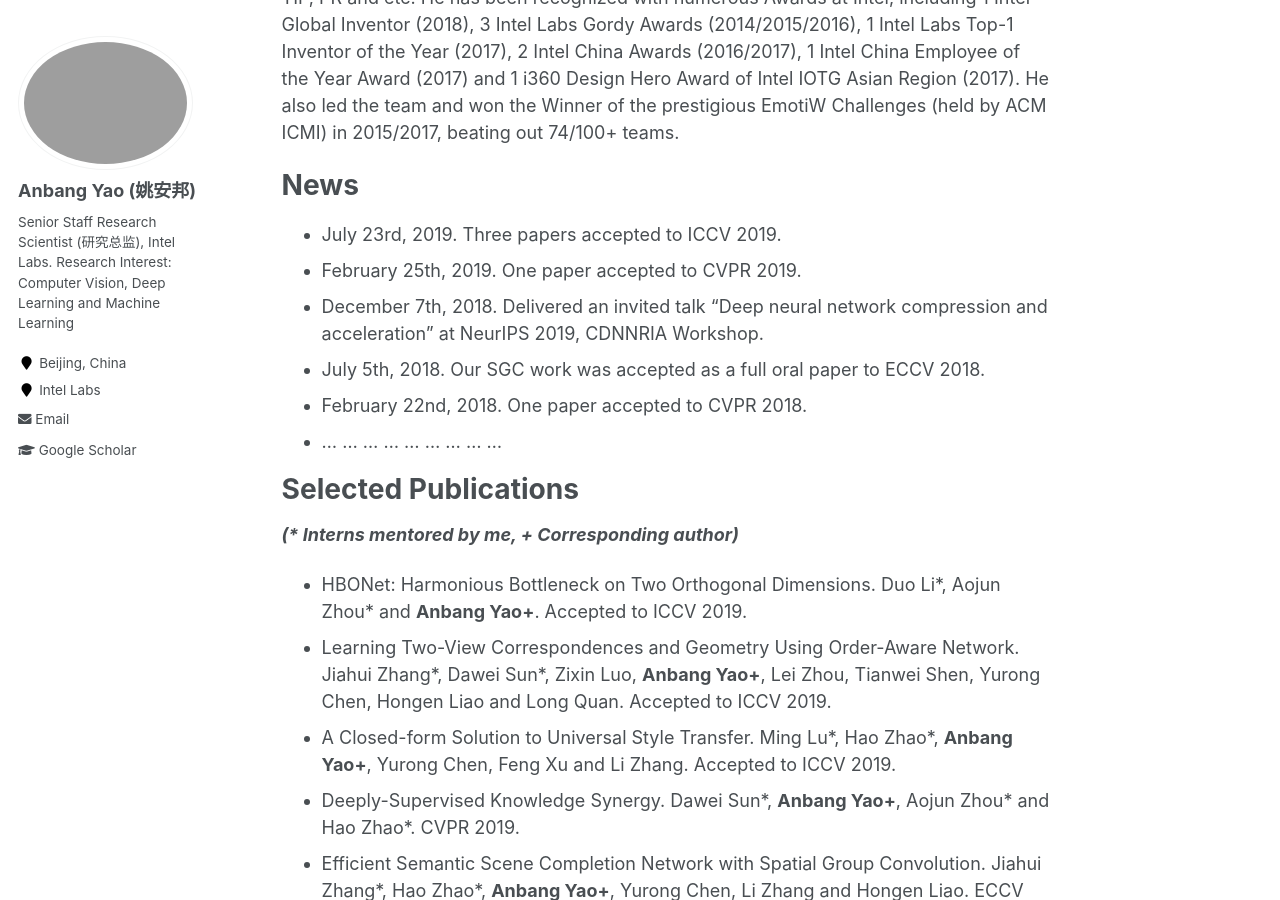
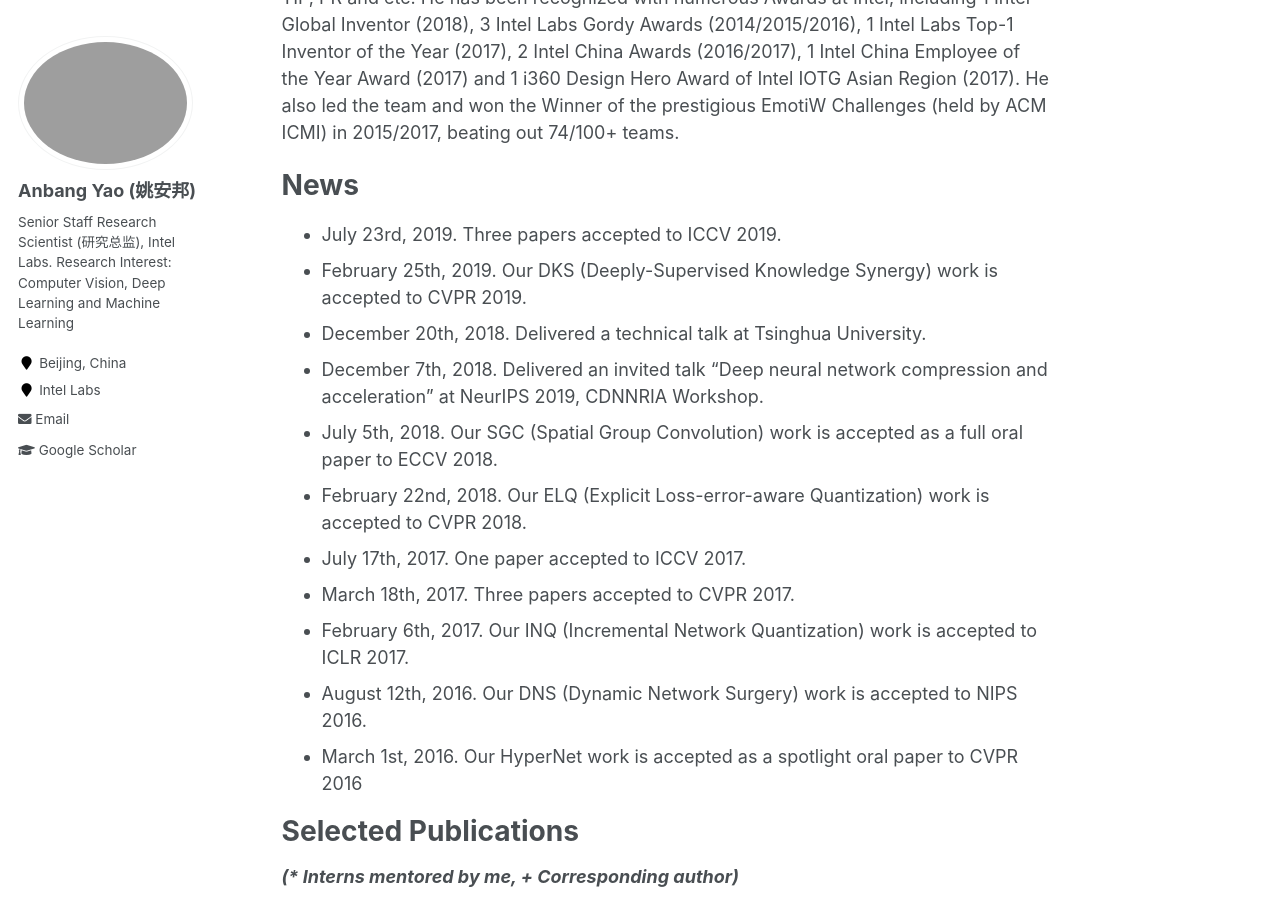
Before and after one commit to YaoAnbang/YaoAnbang.github.io, a Jekyll site: the page built from _pages/about.md, in a window 1280 px wide and 900 px high, scrolled down 367 px. Built offline with Jekyll 4.4.1, drawn with Linux system fonts in a browser that asks for light colours.

Commit message:
Update about.md

```diff
--- a/_pages/about.md
+++ b/_pages/about.md
@@ -17,11 +17,16 @@ News
 =====
 
 + July 23rd, 2019. Three papers accepted to ICCV 2019.
-+ February 25th, 2019. One paper accepted to CVPR 2019.
++ February 25th, 2019. Our DKS (Deeply-Supervised Knowledge Synergy) work is accepted to CVPR 2019.
++ December 20th, 2018. Delivered a technical talk at Tsinghua University.
 + December 7th, 2018. Delivered an invited talk "Deep neural network compression and acceleration" at NeurIPS 2019, CDNNRIA Workshop.
-+ July 5th, 2018. Our SGC work was accepted as a full oral paper to ECCV 2018.
-+ February 22nd, 2018. One paper accepted to CVPR 2018.
-+ ... ... ... ... ... ... ... ... ...
++ July 5th, 2018. Our SGC (Spatial Group Convolution) work is accepted as a full oral paper to ECCV 2018.
++ February 22nd, 2018. Our ELQ (Explicit Loss-error-aware Quantization) work is accepted to CVPR 2018.
++ July 17th, 2017. One paper accepted to ICCV 2017.
++ March 18th, 2017. Three papers accepted to CVPR 2017.
++ February 6th, 2017. Our INQ (Incremental Network Quantization) work is accepted to ICLR 2017.
++ August 12th, 2016. Our DNS (Dynamic Network Surgery) work is accepted to NIPS 2016.
++ March 1st, 2016. Our HyperNet work is accepted as a spotlight oral paper to CVPR 2016
 
 Selected Publications
 =====
```
